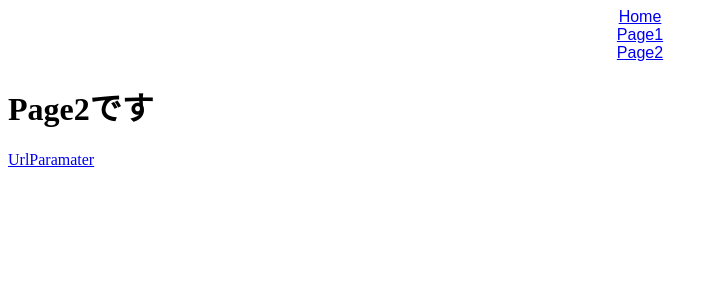
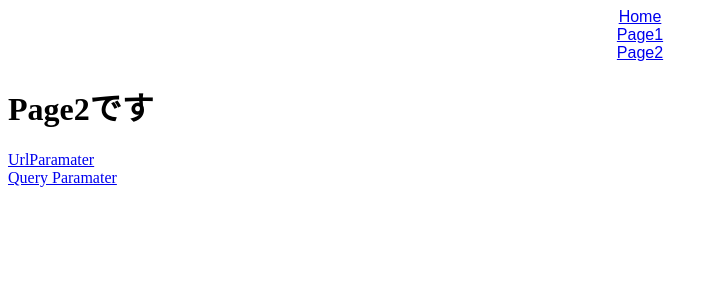
Before and after one commit to hayato-lang/react_router, a React (Create React App) app: page /page2 in a window 1280 px wide. Shown: the top 300 px of the page, without its empty margins (0-718 px from the left). Built offline with nearby package versions, Linux system fonts and the light colour scheme.

Commit message:
クエリパラメーター

```diff
--- a/src/Page2.jsx
+++ b/src/Page2.jsx
@@ -5,6 +5,8 @@ export const Page2 = () => {
     <div>
       <h1>Page2です</h1>
       <Link to="/Page2/888">UrlParamater</Link>
+      <br />
+      <Link to="/Page2/name=hogehoge">Query Paramater</Link>
     </div>
   );
 };
--- a/src/UrlParamater.jsx
+++ b/src/UrlParamater.jsx
@@ -1,11 +1,15 @@
-import { useParams } from "react-router-dom";
+import { useParams, useRocation } from "react-router-dom";
 
 export const UrlParamater = () => {
   const { id } = useParams();
+  const { search } = useRocation();
+  const query = new URLSearchParams(search);
+
   return (
     <div>
       <h1>UrlParamaterです。</h1>
       <p>パラメーターは{id}です</p>
+      <p>クエリパラメーターは{query}です</p>
     </div>
   );
 };
```
